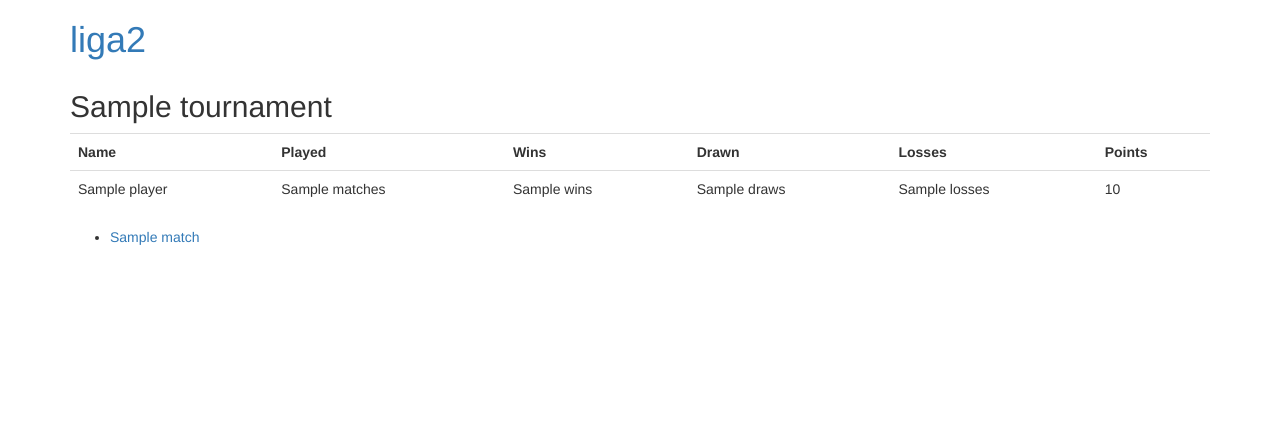
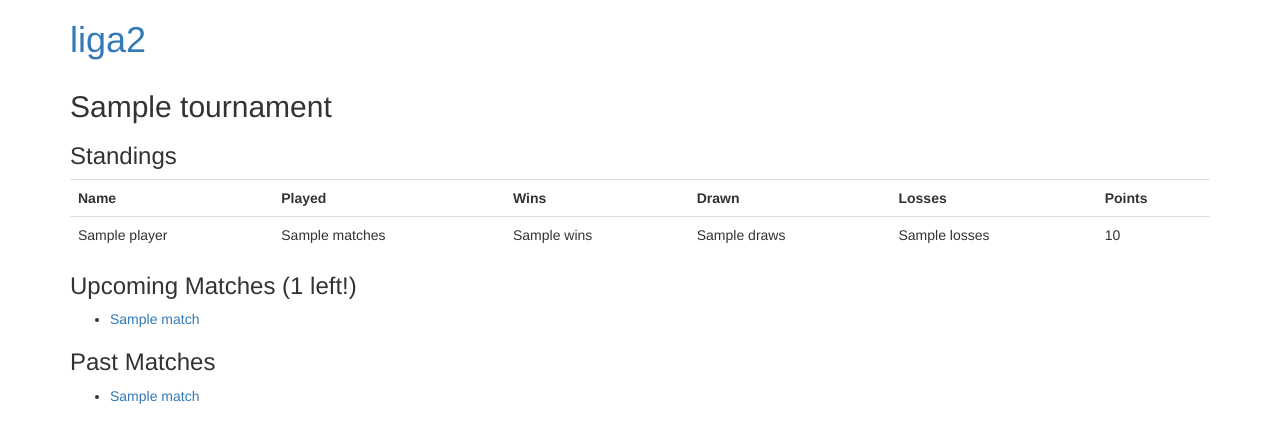
Before and after one commit to rubzo/liga2, a Django app: template liga2/templates/liga2/tournament_view.html in a window 1280 px wide. Shown: the top 443 px of the page. Run offline with Django 3.2, Linux system fonts and the light colour scheme; the template is opened without the code that fills it: most values are stand-ins (such as "Sample title", 1, 10 or a date in 2020); some libraries are stand-ins or nearby versions.

Commit message:
matches in tournament view are split up and randomised

```diff
--- a/liga2/templates/liga2/tournament_view.html
+++ b/liga2/templates/liga2/tournament_view.html
@@ -4,6 +4,8 @@
   <h2>{{ tournament.name }}</h2>
 
   <div>
+    <h3>Standings</h3>
+
     <table class="table">
       <tr>
         <th> Name </th>
@@ -27,8 +29,20 @@
   </div>
 
   <div>
+    <h3>Upcoming Matches ({{ upcoming_matches|length }} left!)</h3>
+
     <ul>
-      {% for match in matches %}
+      {% for match in upcoming_matches %}
+      <li><a href="{% url 'match_edit' match.id %}">{{ match }}</a></li>
+      {% endfor %}
+    </ul>
+  </div>
+
+  <div>
+    <h3>Past Matches</h3>
+
+    <ul>
+      {% for match in completed_matches %}
       <li><a href="{% url 'match_edit' match.id %}">{{ match }}</a></li>
       {% endfor %}
     </ul>
```
Also changed, not shown: liga2/views.py (+10 -3 lines).
